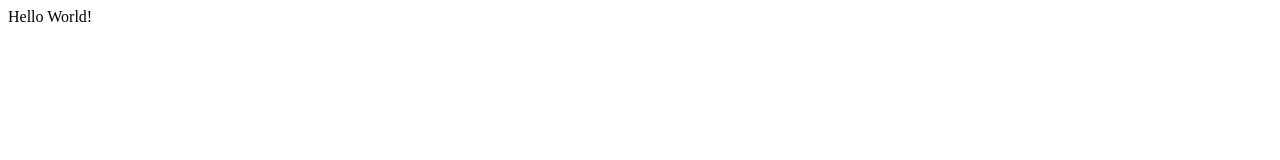
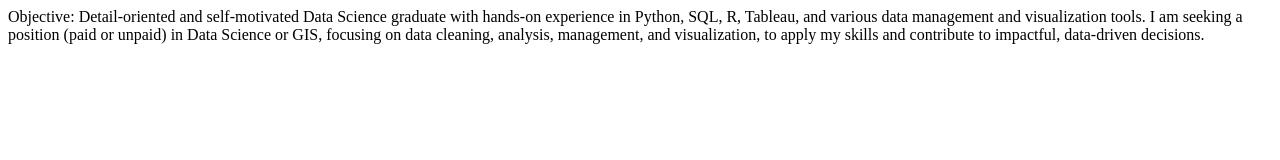
Before and after one commit to ShoSato-047/module_5_website, a plain HTML site: page index.html in a window 1280 px wide. Drawn offline with Linux system fonts and the light colour scheme.

Commit message:
Update index.html

```diff
--- a/index.html
+++ b/index.html
@@ -3,6 +3,10 @@
         <TITLE>My First Webpage</TITLE>
 </HEAD>
 <BODY>
-    Hello World!
+    Objective:
+    Detail-oriented and self-motivated Data Science graduate with hands-on experience in Python,
+    SQL, R, Tableau, and various data management and visualization tools. I am seeking a position
+    (paid or unpaid) in Data Science or GIS, focusing on data cleaning, analysis, management, and
+    visualization, to apply my skills and contribute to impactful, data-driven decisions.
 </BODY>
 </HTML>
```
